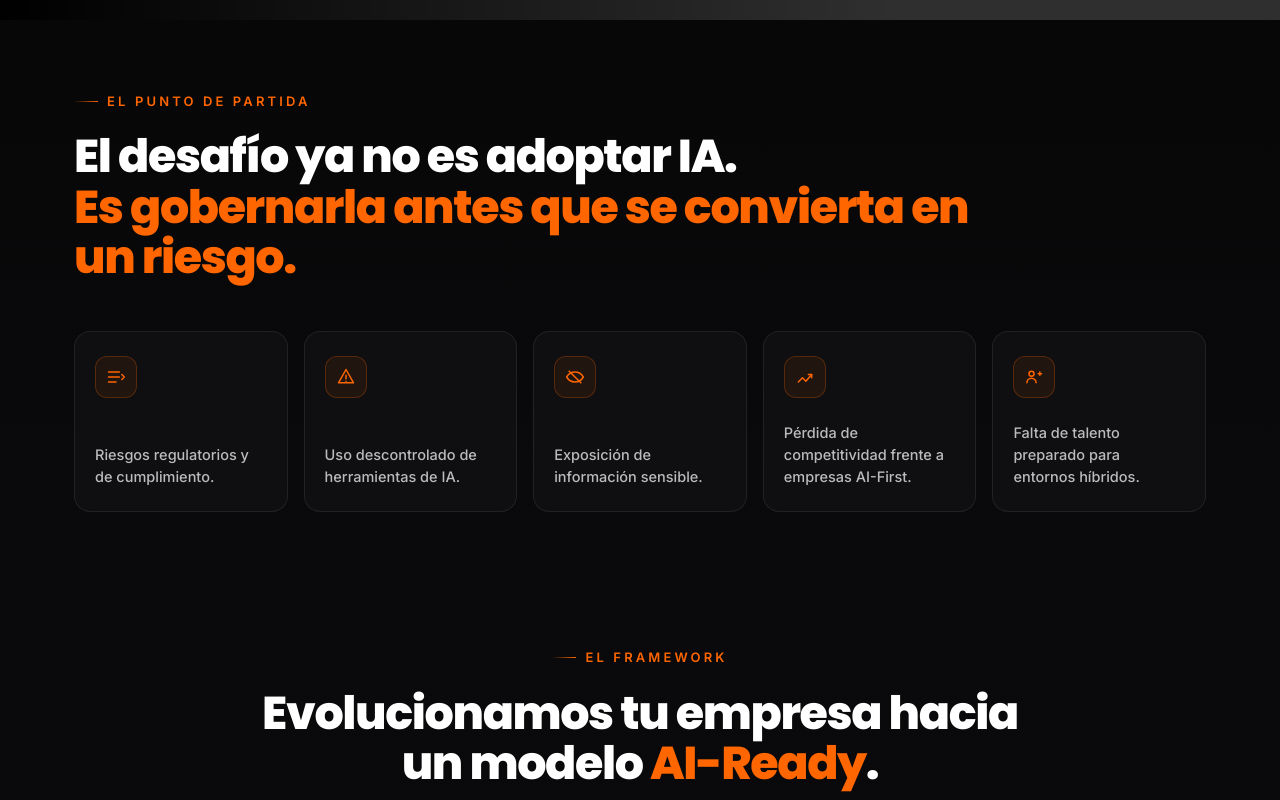
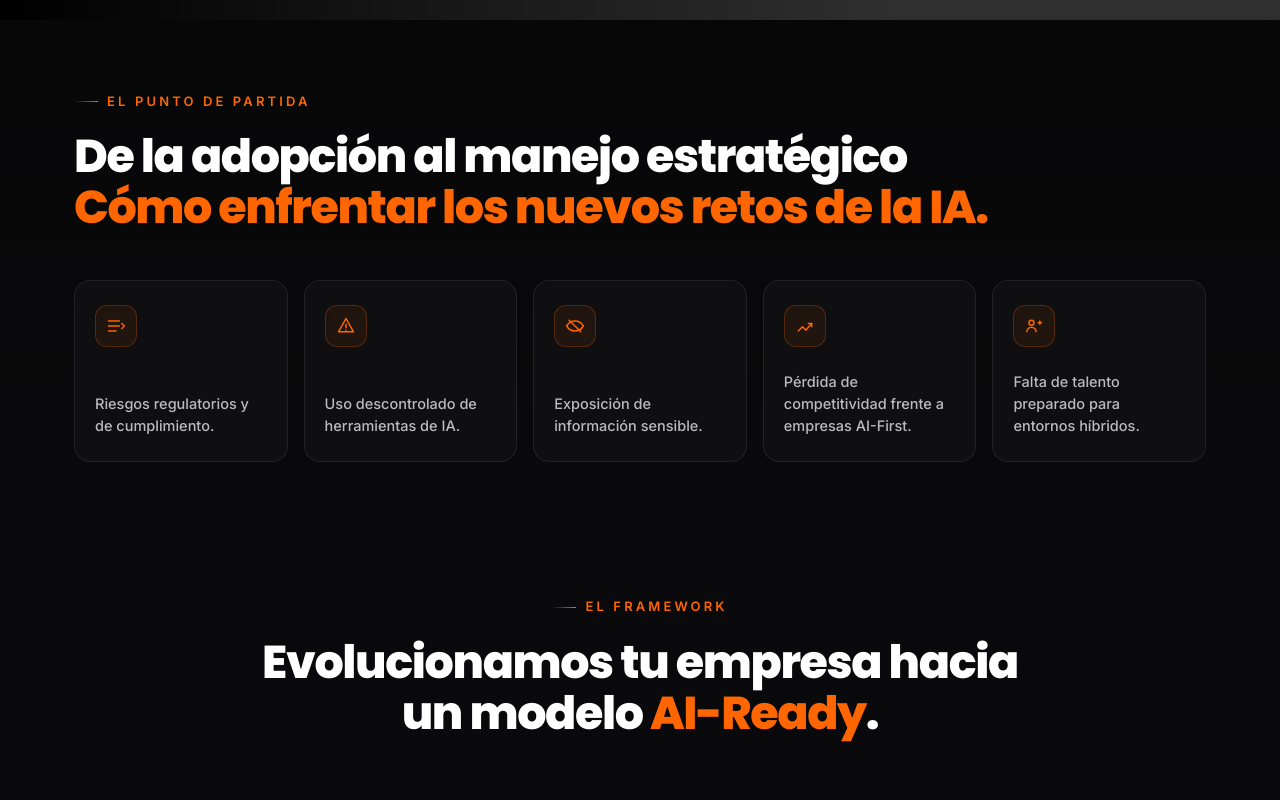
Before and after one commit to AxelMullins-Kinetic/kinetic-ia, a website: page index.html in a window 1280 px wide. Shown: the part 780-1580 px from the top of the page. Drawn offline with Linux system fonts and the light colour scheme; grey boxes are pictures that could not be loaded; a script that the page names is missing.

Commit message:
hotfix: textos y estilos

```diff
--- a/index.html
+++ b/index.html
@@ -84,8 +84,8 @@
       <div class="wrap">
         <span class="eyebrow" data-i18n="desafio.eyebrow">El punto de partida</span>
         <h2 class="sec" data-i18n="desafio.title">
-          El desafío ya no es adoptar IA.<br /><span class="hot"
-            >Es gobernarla antes que se convierta en un riesgo.</span
+          De la adopción al manejo estratégico<br /><span class="hot"
+            >Cómo enfrentar los nuevos retos de la IA.</span
           >
         </h2>
         <div class="risks">
--- a/styles.css
+++ b/styles.css
@@ -235,7 +235,7 @@ section {
 .logos {
   position: relative;
   padding: 36px 0;
-  background: var(--bg);
+  background: linear-gradient(180deg, var(--bg-2), var(--bg));
   overflow: hidden;
 }
 
@@ -300,7 +300,7 @@ section {
   background: linear-gradient(180deg, var(--bg), var(--bg-3));
 }
 .problema h2.sec {
-  max-width: 900px;
+  max-width: 920px;
 }
 .risks {
   display: grid;
```
